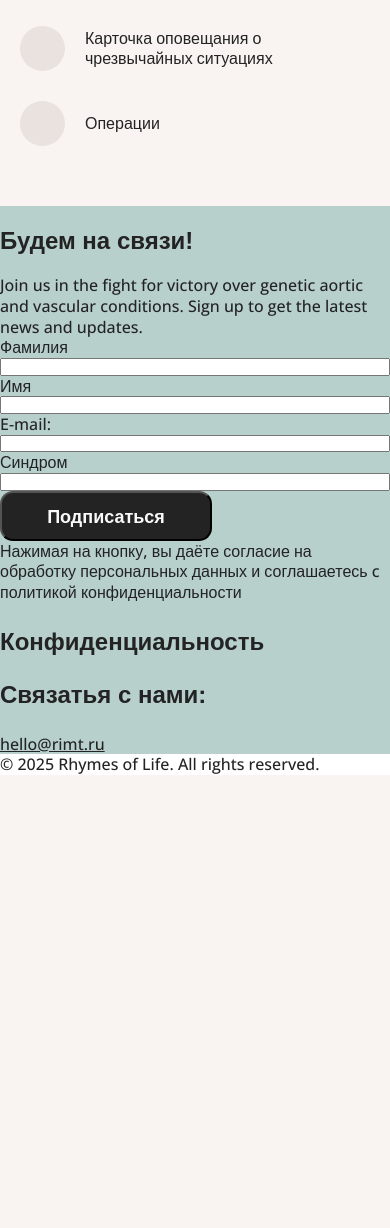
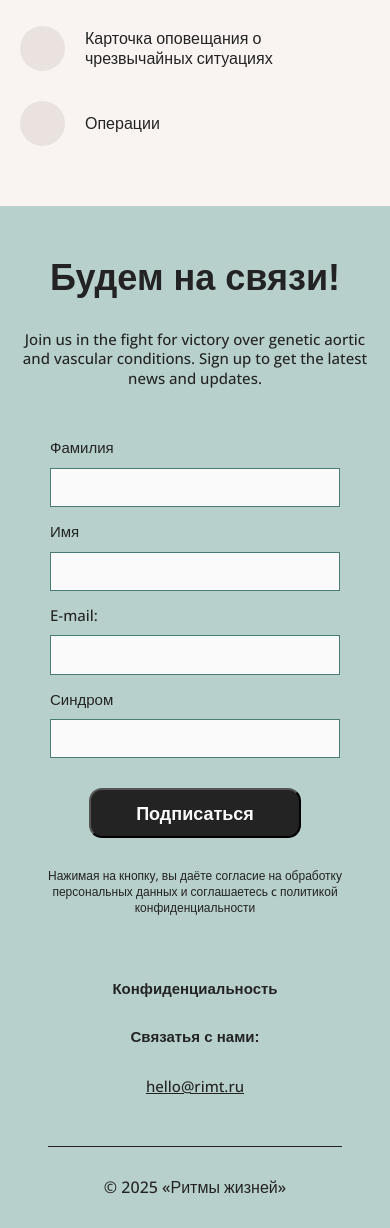
Before and after one commit to devBibin/RhymesOfLife, a Django app: page / in a window 390 px wide. Shown: the part 4253-5481 px from the top of the page. Before the commit the page ends 5028 px from the top, so only its background shows below. Run offline with Django 5.2, Linux system fonts and the light colour scheme; parts of the project's set-up code (start-up, migrations or seed data) failed here and were passed over; some web fonts are replaced.

Commit message:
finished mobile version (except for animation and small stuff)

```diff
--- a/RhymesOfLife/static/css/styles.css
+++ b/RhymesOfLife/static/css/styles.css
@@ -102,6 +102,13 @@ body {
 .input {
     border: 1px solid #497C74;
     background: #FAFAFA;
+    font-family: "Open Sans";
+    font-size: 15px;
+    font-style: normal;
+    font-weight: 400;
+    padding: 1rem;
+    max-height: 4rem;
+    box-sizing: border-box;
 }
 
 .hidden {
@@ -405,14 +412,21 @@ body {
     background: #B7D0CC;
     display: flex;
     flex-direction: column;
+    padding: 5rem 1.6rem;
 }
 
 .main__formTitle {
     order: 1;
+    text-align: center;
+    margin-bottom: 3rem;
+    font-size: 36px;
+    margin-top: 0rem;
 }
 
 .main__formText{
     order: 2;
+    text-align: center;
+    font-size: 15px;
 }
 
 .main__inTouchInfo {
@@ -420,43 +434,64 @@ body {
 }
 
 .main__inTouchInfoTitle {
-
+    text-align: center;
+    font-size: 15px;
+    margin-bottom: 3rem;
 }
 
 .main__inTouchAddress {
-
+    text-align: center;
+    font-size: 15px;
 }
 
 .main__inTouchInfoText {
-
+    text-align: center;
+    font-size: 15px;
 }
 
 .main__form {
     order: 3;
     display: flex;
     flex-direction: column;
+    margin-top: 5rem;
+    align-items: center;
+
 }
 
 .main__formLabel {
-
+    margin-bottom: 1rem;
+    text-align: left;
+    width: 100%;
+    max-width: 29rem;
+    font-size: 15px;
 }
 
 .main__formInput {
+    margin-bottom: 1.5rem;
+    max-width: 29rem;
+    width: 100%;
 
 }
 
 .main__formBtn {
-
+    margin-top: 1.5rem;
+    margin-bottom: 3rem;
 }
 
 .main__formSubtext {
-
+    text-align: center;
+    font-size: 12px;
+    margin-bottom: 5rem;
 }
 
 .footer {
-
+    background: #B7D0CC;
 }
 
 .footer__text {
-
+    width: 60%;
+    padding: 3rem;
+    text-align: center;
+    border-top: 1px solid #232323;
+    margin: 0rem auto;
 }
--- a/RhymesOfLife/templates/base.html
+++ b/RhymesOfLife/templates/base.html
@@ -269,13 +269,13 @@
             </div>
             <form action="" class="main__form">
                 <label for="main__formSurname" class="text main__formLabel">Фамилия</label>
-                <input name="surname" type="text" id="main__formSurname" class="main__formInput" required>
+                <input name="surname" type="text" id="main__formSurname" class="input main__formInput" required>
                 <label for="main__formName" class="text main__formLabel">Имя</label>
-                <input name="name" type="text" id="main__formName" class="main__formInput" required>
+                <input name="name" type="text" id="main__formName" class="input main__formInput" required>
                 <label for="main__formEmail" class="text main__formLabel">E-mail:</label>
-                <input name="email" type="email" id="main__formEmail" class="main__formInput" required>
+                <input name="email" type="email" id="main__formEmail" class="input main__formInput" required>
                 <label for="main__formConnection" class="text main__formLabel">Синдром</label>
-                <input name="condition" type="text" id="main__formConnection" class="main__formInput" required>
+                <input name="condition" type="text" id="main__formConnection" class="input main__formInput" required>
                 <button type="submit" class="primeButton--black main__formBtn">Подписаться</button>
                 <p class="text main__formSubtext">Нажимая на кнопку, вы даёте согласие
                     на обработку персональных данных
@@ -285,7 +285,7 @@
     </main>
     <!-- Footer -->
     <footer class="footer">
-        <p class="text footer__text">&copy; 2025 Rhymes of Life. All rights reserved.</p>
+        <p class="text footer__text">&copy; 2025 «Ритмы жизней»</p>
     </footer>
     <script src="{% static 'js/scripts.js' %}"></script>
 </body>
```
